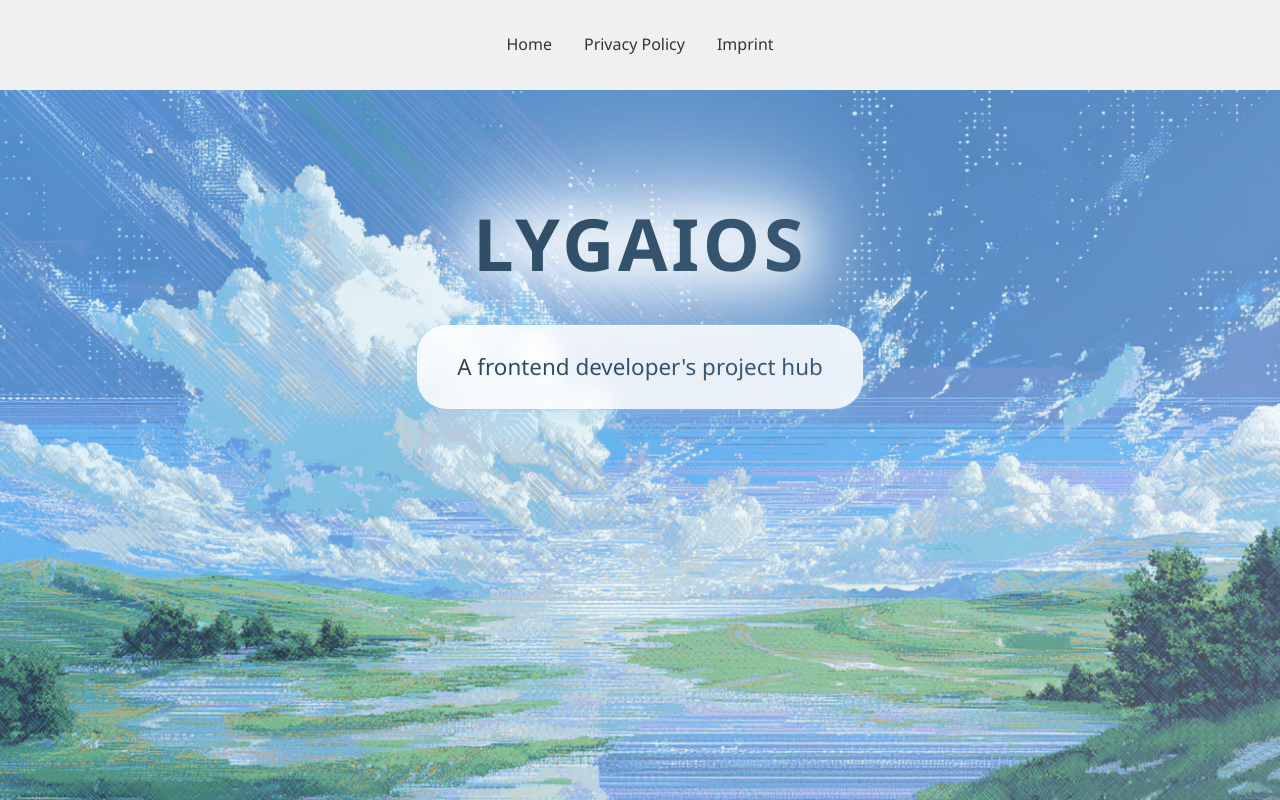
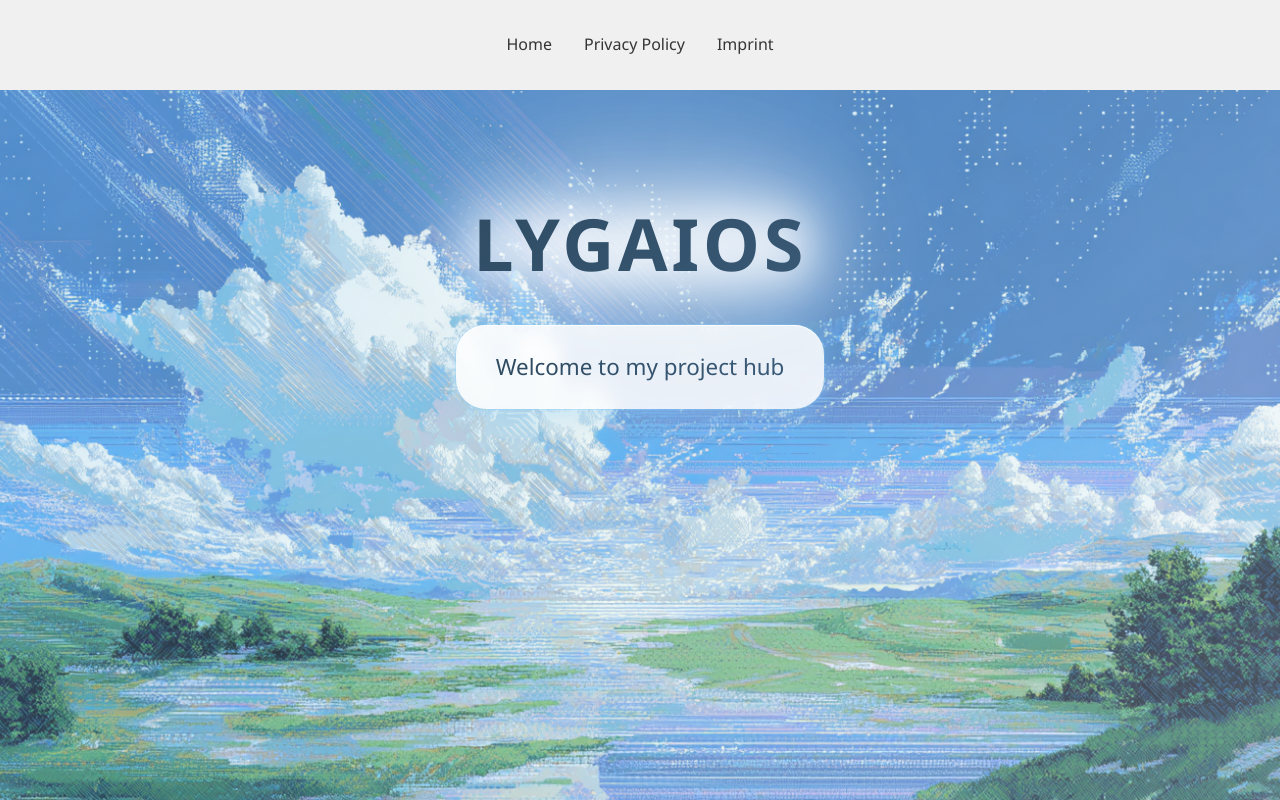
Before and after one commit to Lygaios/Home, a Vue app: page / in a window 1280 px wide. Built offline with nearby package versions, Linux system fonts and the light colour scheme.

Commit message:
Updated subtitle

```diff
--- a/src/views/Home.vue
+++ b/src/views/Home.vue
@@ -1,7 +1,7 @@
 <template>
   <div class="home">
     <h1>LYGAIOS</h1>
-    <p>A frontend developer's project hub</p>
+    <p>Welcome to my project hub</p>
   </div>
 </template>
 
```
